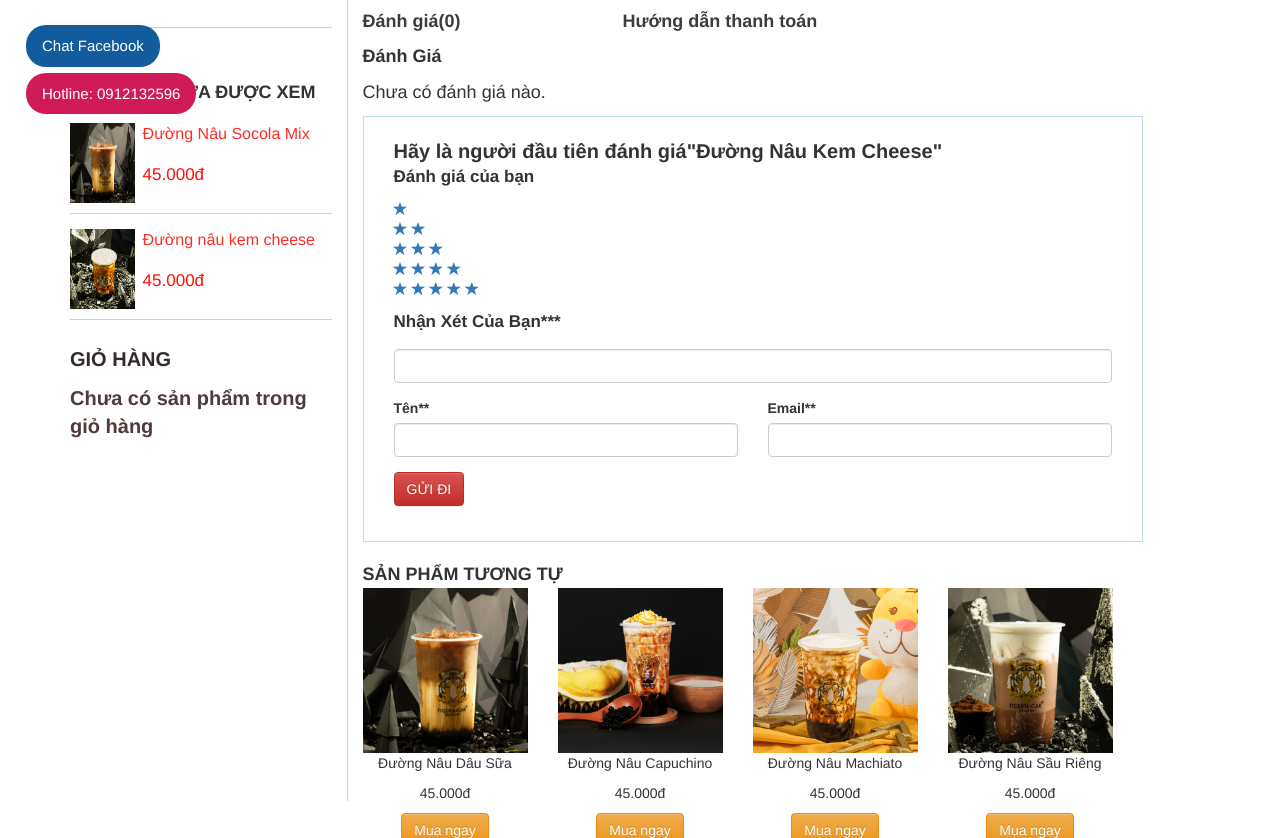
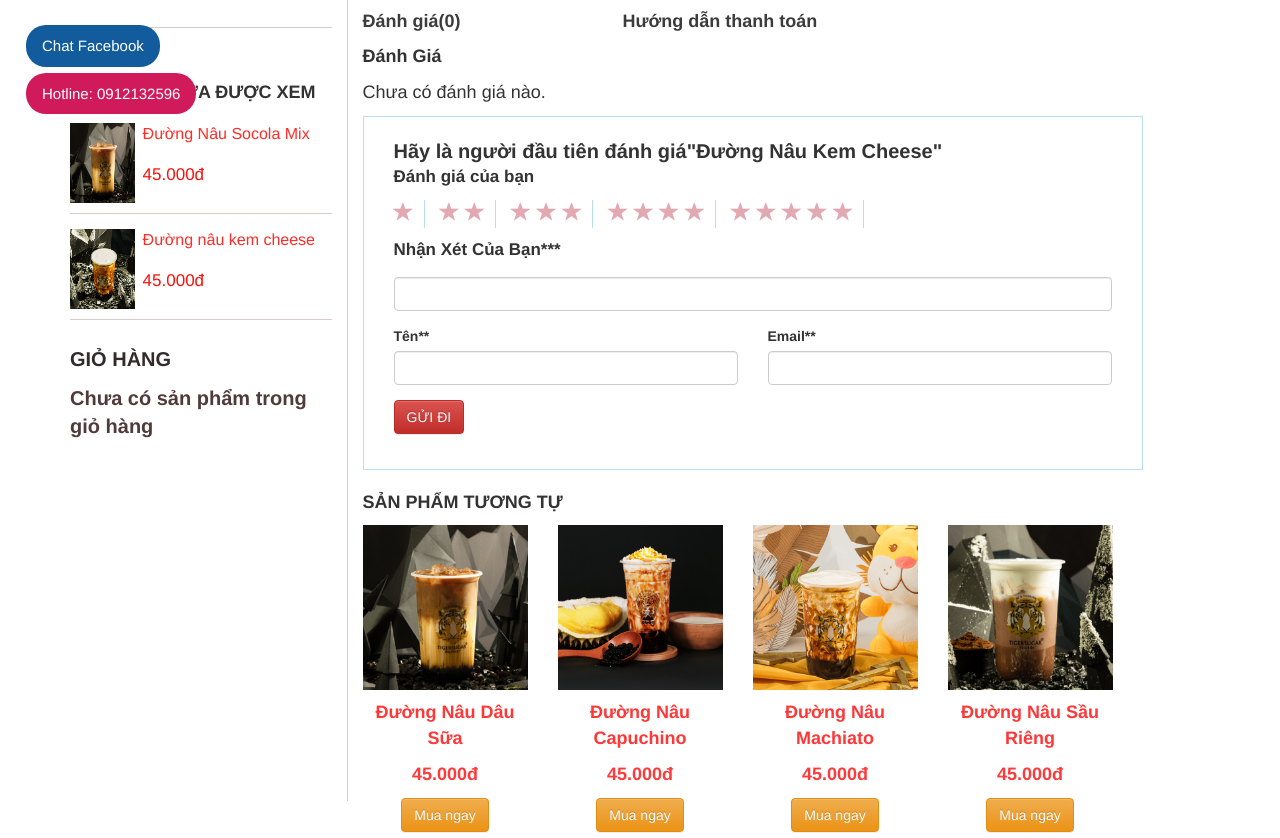
Before and after one commit to saomocmedia/the-avengers, a PHP site: page /view/sanpham.html in a window 1280 px wide. Shown: the part 640-1478 px from the top of the page. Run offline with PHP 8.4, Linux system fonts and the light colour scheme; some web fonts are replaced.

Commit message:
duchiepp

```diff
--- a/css/style.css
+++ b/css/style.css
@@ -224,6 +224,7 @@ a.hinh{
     float: left;
     padding-top: 30px;
     padding-left: 10px;
+    text-align: center;
 }
 figcaption{
     text-align: center;
@@ -240,7 +241,6 @@ figure a:hover{
     font-weight: bold;
     font-size: 17px;
 }
-
 .pen2{
     max-width: 1170px;
     height: 410px;
@@ -300,7 +300,9 @@ figure a:hover{
     transform: scale(1.2);
     transition: 0.5s;
 }
-
+.all-products{
+    margin-bottom: 100px;
+}
 /* phan nay la ve chat facebook +hotline ben trai */
 .contactleft{
     position: fixed;
@@ -457,9 +459,6 @@ a.item4{
     margin-top:40px;
     padding: 0;
 }
-.anh{
-    float: left;
-}
 .chuthich{
     float: left;
     font-size: 15px;
@@ -507,12 +506,43 @@ a.item4{
     margin-right: 10px;
     font-size: 35px;
 }
-.iconsao{
+.iconsao1{
     float: left;
     margin-right: 15px;
     font-size: 20px;
     padding-right: 10px;
     border-right: 1px solid #b9def0;
+}
+.iconsao2{
+    float: left;
+    margin-right: 15px;
+    font-size: 20px;
+    padding-right: 10px;
+    border-right: 1px solid #b9def0;
+}
+.iconsao3{
+    float: left;
+    margin-right: 15px;
+    font-size: 20px;
+    padding-right: 10px;
+    border-right: 1px solid #b9def0;
+}
+.iconsao4{
+    float: left;
+    margin-right: 15px;
+    font-size: 20px;
+    padding-right: 10px;
+    border-right: 1px solid #b9def0;
+}
+.iconsao5{
+    float: left;
+    margin-right: 15px;
+    font-size: 20px;
+    padding-right: 10px;
+    border-right: 1px solid #b9def0;
+}
+.glyphicon-star{
+    color: #e2a9b3;
 }
 .danhgia{
     margin-top: 20px;
@@ -531,9 +561,14 @@ a.item4{
     font-size: 17px;
     font-weight: bold;
 }
-.sanphamcuthe{
-    float: left;
-    margin-right:25px;
+.sanphamtuongtu{
+    margin-top: 35px;
+}
+.span{
+    font-size: 18px;
+    color: #ff3837;
+    text-align: center;
+    font-weight: 600;
     margin-top: 10px;
 }
 .box > p > a{
@@ -548,21 +583,26 @@ a.item4{
     color: #3c3c3c;
     font-weight: bold;
 }
-.sanphamcuthe p b{
-    color: #ae372f;
-    text-align: center;
-    font-size: 16px;
-}
-.anh:hover{
-    transition: 1s;
-    transform: scale(1.1);
-}
 .box > p a:hover{
     color: red;
 }
 .box-r a:hover{
     color: red;
     font-size: 17px;
+}
+.anh{
+    max-height:165px;
+    max-width: 165px;
+    overflow: hidden;
+}
+.anh > img:hover{
+    transition: 1s;
+    transform: scale(1.1);
+}
+.sotien{
+    font-size: 18px;
+    font-weight: 600;
+    color: #ff3a3a;
 }
 /*css layout tintuc Lâm*/
 .layouttintuc{
--- a/js/footer.js
+++ b/js/footer.js
@@ -1,7 +1,10 @@
-
-    var footer = "<footer class=\"section footer\">\n" +
-        "\t\t<footer class=\"container\">\n" +
-        "\t\t\t<div class=\"row\">\n" +
+ var footer = "<section class=\"section\">\n" +
+     "\t<iframe src=\"https://www.google.com/maps/embed?pb=!1m18!1m12!1m3!1d3723.1543605749825!2d105.79944021567923!3d21.06649619186317!2m3!1f0!2f0!3f0!3m2!1i1024!2i768!4f13.1!3m3!1m2!1s0x3135ab3378343ba5%3A0x6031f536c1646048!2zVGnhu4dtIEPGoW0gVmnhu4d0!5e0!3m2!1sen!2s!4v1576328200913!5m2!1sen!2s\"\n" +
+     "\t\t\twidth=\"100%\" height=\"450\" frameborder=\"0\" style=\"border:0;\" allowfullscreen=\"\"></iframe>\n" +
+     "</section>\n" +
+     "<footer class=\"section footer\">\n" +
+     "\t<footer class=\"container\">\n" +
+     "\t\t<div class=\"row\">\n" +
      "\t\t\t<div class=\"col-md-12\">\n" +
      "\t\t\t\t<div class=\"col-md-3\">\n" +
      "\t\t\t\t\t<span class=\"title-footer\"><strong>Cộng đồng</strong></span><br />\n" +
@@ -35,8 +38,8 @@
      "\t\t\t\t\t<p class=\"link-footer info-footer\"><strong>Website: </strong><a href=\"https://tea-project.herokuapp.com/\" target=\"_blank\">tea-project.herokuapp.com</a></p>\n" +
      "\t\t\t\t</div>\n" +
      "\t\t\t</div>\n" +
-        "\t\t\t</div>\n" +
-        "\t\t</footer>\n" +
-        "\t</footer>"
+     "\t\t</div>\n" +
+     "\t</footer>\n" +
+     "</footer>"
 
 $("body").append(footer);
--- a/view/sanpham.html
+++ b/view/sanpham.html
@@ -252,7 +252,11 @@
         <a class="item4" href="#">Nhượng Quyền Thương Hiệu</a>
     </div>
 </section>
-<script type="text/javascript" src="../js/sanpham.js"></script>
+<script type="text/javascript" src="../js/jquery.js"></script>
 <script type="text/javascript" src="../js/header.js"></script>
+<script type="text/javascript" src="../js/footer.js"></script>
+<script src="../vendors/bootstrap3.3.7/js/bootstrap.min.js" type="text/javascript"></script>
+<script src="../vendors/nivoslider/jquery.nivo.slider.js" type="text/javascript"></script>
+<script type="text/javascript">$('#slider').nivoSlider();</script>
 </body>
 </html>
```
Also changed, not shown: homepage.html (+1 -43 lines), view/baiviet.html (+6 -1 lines), view/blog.html (+9 -0 lines), view/giohang.html (+8 -0 lines), view/gioithieu.html (+8 -0 lines), view/lienhe.html (+8 -0 lines), view/menu.html (+10 -1 lines), view/success.html (+8 -0 lines), view/thanhtoan.html (+8 -0 lines). Lines whose indentation alone changed are shown as unchanged.
